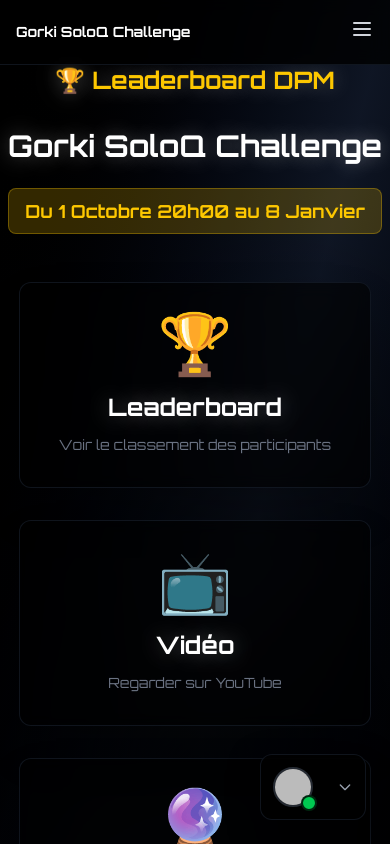
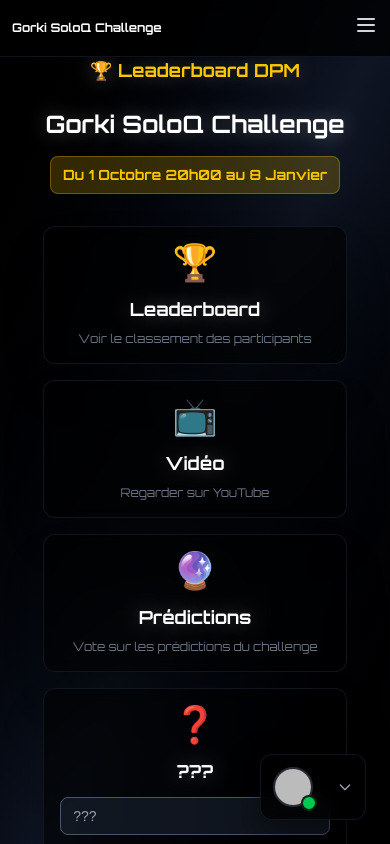
Before and after one commit to Paillard0Celerio0Paul0/gorki, a Next.js app: page / in a window 390 px wide. Shown: the top 844 px of the page. Built offline with nearby package versions, Linux system fonts and the light colour scheme; no server answers; sample sign-in values are in the browser's storage.

Commit message:
style fix alll pages & components for tablet and phone

```diff
--- a/src/components/Countdown.tsx
+++ b/src/components/Countdown.tsx
@@ -45,45 +45,45 @@
   };
 
   return (
-    <div className="flex flex-col items-center justify-center min-h-screen bg-black text-white relative overflow-hidden pt-16 pb-64 md:pb-20 pb-32">
+    <div className="flex flex-col items-center justify-center min-h-screen bg-black text-white relative overflow-hidden pt-14 sm:pt-16 pb-20 sm:pb-32">
       {/* Effet de particules sombres en arrière-plan */}
       <div className="absolute inset-0 bg-gradient-to-br from-black via-gray-900 to-black opacity-90"></div>
       <div className="absolute inset-0 bg-[radial-gradient(circle_at_50%_50%,rgba(0,0,0,0.8),transparent_70%)]"></div>
 
-      <div className="relative z-10 text-center mb-12">
-        <div className="mb-8 opacity-0 animate-fade-in">
+      <div className="relative z-10 text-center mb-8 sm:mb-12 px-4">
+        <div className="mb-6 sm:mb-8 opacity-0 animate-fade-in">
           <div className="flex items-center justify-center gap-3">
             <a
               href="/leaderboard"
-              className="text-2xl md:text-3xl font-bold text-yellow-400 hover:text-yellow-300 transition-colors duration-300 font-dogelica text-shadow-glow"
+              className="text-lg sm:text-2xl md:text-3xl font-bold text-yellow-400 hover:text-yellow-300 transition-colors duration-300 font-dogelica text-shadow-glow"
             >
               🏆 Leaderboard DPM
             </a>
           </div>
         </div>
-        <h1 className="text-3xl md:text-7xl font-bold mb-6 text-white opacity-0 animate-fade-in text-shadow-glow font-dogelica">
+        <h1 className="text-2xl sm:text-3xl md:text-7xl font-bold mb-4 sm:mb-6 text-white opacity-0 animate-fade-in text-shadow-glow font-dogelica">
           Gorki SoloQ Challenge
         </h1>
         <div className="opacity-0 animate-fade-in-delay">
-          <span className="inline-block px-4 py-2 bg-yellow-400/20 text-yellow-400 font-bold font-dogelica rounded-lg border border-yellow-400/30 text-lg">
+          <span className="inline-block px-3 sm:px-4 py-2 bg-yellow-400/20 text-yellow-400 font-bold font-dogelica rounded-lg border border-yellow-400/30 text-sm sm:text-lg">
             Du 1 Octobre 20h00 au 8 Janvier
           </span>
         </div>
       </div>
 
-      <div className={`relative z-10 grid grid-cols-1 md:grid-cols-2 ${session ? 'lg:grid-cols-4' : 'lg:grid-cols-3'} gap-8 md:gap-12`}>
+      <div className={`relative z-10 grid grid-cols-1 sm:grid-cols-2 ${session ? 'lg:grid-cols-4' : 'lg:grid-cols-3'} gap-4 sm:gap-6 md:gap-8 lg:gap-12 px-4`}>
         {/* Carte 1: Leaderboard */}
         <a
           href="/leaderboard"
-          className="bg-black/60 backdrop-blur-sm rounded-xl p-8 text-center border border-gray-800/50 opacity-0 animate-fade-in-delay-2 shadow-2xl hover:border-yellow-400/50 hover:bg-yellow-400/10 transition-all duration-300 group cursor-pointer w-full h-full flex flex-col items-center justify-center"
+          className="bg-black/60 backdrop-blur-sm rounded-xl p-4 sm:p-6 md:p-8 text-center border border-gray-800/50 opacity-0 animate-fade-in-delay-2 shadow-2xl hover:border-yellow-400/50 hover:bg-yellow-400/10 transition-all duration-300 group cursor-pointer w-full h-full flex flex-col items-center justify-center"
         >
-          <div className="text-6xl mb-4 group-hover:scale-110 transition-transform duration-300">
+          <div className="text-4xl sm:text-6xl mb-3 sm:mb-4 group-hover:scale-110 transition-transform duration-300">
             🏆
           </div>
-          <div className="text-2xl md:text-3xl font-bold text-white mb-3 font-dogelica text-shadow-glow group-hover:text-yellow-400 transition-colors duration-300">
+          <div className="text-lg sm:text-2xl md:text-3xl font-bold text-white mb-2 sm:mb-3 font-dogelica text-shadow-glow group-hover:text-yellow-400 transition-colors duration-300">
             Leaderboard
           </div>
-          <div className="text-sm md:text-lg text-gray-500 font-medium font-dogelica group-hover:text-yellow-300 transition-colors duration-300">
+          <div className="text-xs sm:text-sm md:text-lg text-gray-500 font-medium font-dogelica group-hover:text-yellow-300 transition-colors duration-300">
             Voir le classement des participants
           </div>
         </a>
@@ -93,15 +93,15 @@
           href="https://www.youtube.com/watch?v=BmtVk8R8jHA"
           target="_blank"
           rel="noopener noreferrer"
-          className="bg-black/60 backdrop-blur-sm rounded-xl p-8 text-center border border-gray-800/50 opacity-0 animate-fade-in-delay-3 shadow-2xl hover:border-red-500/50 hover:bg-red-500/10 transition-all duration-300 group cursor-pointer w-full h-full flex flex-col items-center justify-center"
+          className="bg-black/60 backdrop-blur-sm rounded-xl p-4 sm:p-6 md:p-8 text-center border border-gray-800/50 opacity-0 animate-fade-in-delay-3 shadow-2xl hover:border-red-500/50 hover:bg-red-500/10 transition-all duration-300 group cursor-pointer w-full h-full flex flex-col items-center justify-center"
         >
-          <div className="text-6xl mb-4 group-hover:scale-110 transition-transform duration-300">
+          <div className="text-4xl sm:text-6xl mb-3 sm:mb-4 group-hover:scale-110 transition-transform duration-300">
             📺
           </div>
-          <div className="text-2xl md:text-3xl font-bold text-white mb-3 font-dogelica text-shadow-glow group-hover:text-red-400 transition-colors duration-300">
+          <div className="text-lg sm:text-2xl md:text-3xl font-bold text-white mb-2 sm:mb-3 font-dogelica text-shadow-glow group-hover:text-red-400 transition-colors duration-300">
             Vidéo
           </div>
-          <div className="text-sm md:text-lg text-gray-500 font-medium font-dogelica group-hover:text-red-300 transition-colors duration-300">
+          <div className="text-xs sm:text-sm md:text-lg text-gray-500 font-medium font-dogelica group-hover:text-red-300 transition-colors duration-300">
             Regarder sur YouTube
           </div>
         </a>
@@ -110,30 +110,30 @@
         {session ? (
           <button
             onClick={() => setShowPredictionsModal(true)}
-            className="bg-black/60 backdrop-blur-sm rounded-xl p-8 text-center border border-gray-800/50 opacity-0 animate-fade-in-delay-4 shadow-2xl hover:border-purple-500/50 hover:bg-purple-500/10 transition-all duration-300 group cursor-pointer w-full h-full flex flex-col items-center justify-center"
+            className="bg-black/60 backdrop-blur-sm rounded-xl p-4 sm:p-6 md:p-8 text-center border border-gray-800/50 opacity-0 animate-fade-in-delay-4 shadow-2xl hover:border-purple-500/50 hover:bg-purple-500/10 transition-all duration-300 group cursor-pointer w-full h-full flex flex-col items-center justify-center"
           >
-            <div className="text-6xl mb-4 group-hover:scale-110 transition-transform duration-300">
+            <div className="text-4xl sm:text-6xl mb-3 sm:mb-4 group-hover:scale-110 transition-transform duration-300">
               🔮
             </div>
-            <div className="text-2xl md:text-3xl font-bold text-white mb-3 font-dogelica text-shadow-glow group-hover:text-purple-400 transition-colors duration-300">
+            <div className="text-lg sm:text-2xl md:text-3xl font-bold text-white mb-2 sm:mb-3 font-dogelica text-shadow-glow group-hover:text-purple-400 transition-colors duration-300">
               Prédictions
             </div>
-            <div className="text-sm md:text-lg text-gray-500 font-medium font-dogelica group-hover:text-purple-300 transition-colors duration-300">
+            <div className="text-xs sm:text-sm md:text-lg text-gray-500 font-medium font-dogelica group-hover:text-purple-300 transition-colors duration-300">
               Vote sur les prédictions du challenge
             </div>
           </button>
         ) : (
           <a
             href="/auth/signin"
-            className="bg-black/60 backdrop-blur-sm rounded-xl p-8 text-center border border-gray-800/50 opacity-0 animate-fade-in-delay-4 shadow-2xl hover:border-[#5865F2]/50 hover:bg-[#5865F2]/10 transition-all duration-300 group cursor-pointer w-full h-full flex flex-col items-center justify-center"
+            className="bg-black/60 backdrop-blur-sm rounded-xl p-4 sm:p-6 md:p-8 text-center border border-gray-800/50 opacity-0 animate-fade-in-delay-4 shadow-2xl hover:border-[#5865F2]/50 hover:bg-[#5865F2]/10 transition-all duration-300 group cursor-pointer w-full h-full flex flex-col items-center justify-center"
           >
-            <div className="text-6xl mb-4 group-hover:scale-110 transition-transform duration-300">
+            <div className="text-4xl sm:text-6xl mb-3 sm:mb-4 group-hover:scale-110 transition-transform duration-300">
               🔐
             </div>
-            <div className="text-2xl md:text-3xl font-bold text-white mb-3 font-dogelica text-shadow-glow group-hover:text-[#5865F2] transition-colors duration-300">
+            <div className="text-lg sm:text-2xl md:text-3xl font-bold text-white mb-2 sm:mb-3 font-dogelica text-shadow-glow group-hover:text-[#5865F2] transition-colors duration-300">
               Connexion
             </div>
-            <div className="text-sm md:text-lg text-gray-500 font-medium font-dogelica group-hover:text-[#5865F2]/80 transition-colors duration-300">
+            <div className="text-xs sm:text-sm md:text-lg text-gray-500 font-medium font-dogelica group-hover:text-[#5865F2]/80 transition-colors duration-300">
               Connecte-toi avec Discord pour participer
             </div>
           </a>
@@ -141,11 +141,11 @@
 
         {/* Carte 4: Mystère ??? - Visible seulement si connecté */}
         {session && (
-          <div className="bg-black/60 backdrop-blur-sm rounded-xl p-8 text-center border border-gray-800/50 opacity-0 animate-fade-in-delay-5 shadow-2xl hover:border-blue-500/50 hover:bg-blue-500/10 transition-all duration-300 group w-full h-full flex flex-col items-center justify-center">
-            <div className="text-6xl mb-4 group-hover:scale-110 transition-transform duration-300">
+          <div className="bg-black/60 backdrop-blur-sm rounded-xl p-4 sm:p-6 md:p-8 text-center border border-gray-800/50 opacity-0 animate-fade-in-delay-5 shadow-2xl hover:border-blue-500/50 hover:bg-blue-500/10 transition-all duration-300 group w-full h-full flex flex-col items-center justify-center">
+            <div className="text-4xl sm:text-6xl mb-3 sm:mb-4 group-hover:scale-110 transition-transform duration-300">
               ❓
             </div>
-            <div className="text-2xl md:text-3xl font-bold text-white mb-4 font-dogelica text-shadow-glow group-hover:text-blue-400 transition-colors duration-300">
+            <div className="text-lg sm:text-2xl md:text-3xl font-bold text-white mb-3 sm:mb-4 font-dogelica text-shadow-glow group-hover:text-blue-400 transition-colors duration-300">
               ???
             </div>
             <div className="space-y-3">
--- a/src/components/Navigation.tsx
+++ b/src/components/Navigation.tsx
@@ -20,17 +20,17 @@
 
   return (
     <nav className="fixed top-0 left-0 right-0 z-50 bg-black/80 backdrop-blur-sm border-b border-gray-800/50">
-      <div className="max-w-7xl mx-auto px-4 sm:px-6 lg:px-8">
-        <div className="flex items-center justify-between h-16">
+      <div className="max-w-7xl mx-auto px-3 sm:px-4 lg:px-8">
+        <div className="flex items-center justify-between h-14 sm:h-16">
           {/* Logo */}
-          <div className="flex items-center">
-            <Link href="/" className="text-sm lg:text-2xl font-bold text-white font-dogelica">
+          <div className="flex items-center min-w-0 flex-1">
+            <Link href="/" className="text-xs sm:text-sm lg:text-2xl font-bold text-white font-dogelica truncate">
               Gorki SoloQ Challenge
             </Link>
           </div>
 
           {/* Menu Desktop */}
-          <div className="hidden md:flex space-x-8">
+          <div className="hidden md:flex space-x-4 lg:space-x-8">
             <Link
               href="/participants"
               className={`px-3 py-2 rounded-md text-sm font-medium font-dogelica transition-colors duration-200 ${
@@ -123,7 +123,7 @@
         {/* Menu Mobile */}
         {isMenuOpen && (
           <div className="md:hidden">
-            <div className="px-2 pt-2 pb-3 space-y-1 sm:px-3 bg-black/90 backdrop-blur-sm border-t border-gray-800/50">
+            <div className="px-2 pt-2 pb-3 space-y-1 bg-black/90 backdrop-blur-sm border-t border-gray-800/50">
               <Link
                 href="/participants"
                 onClick={closeMenu}
```
Also changed, not shown: src/app/admin/predictions/page.tsx (+10 -10 lines), src/app/participants/page.tsx (+7 -7 lines), src/components/PlayerCard.tsx (+11 -11 lines).
